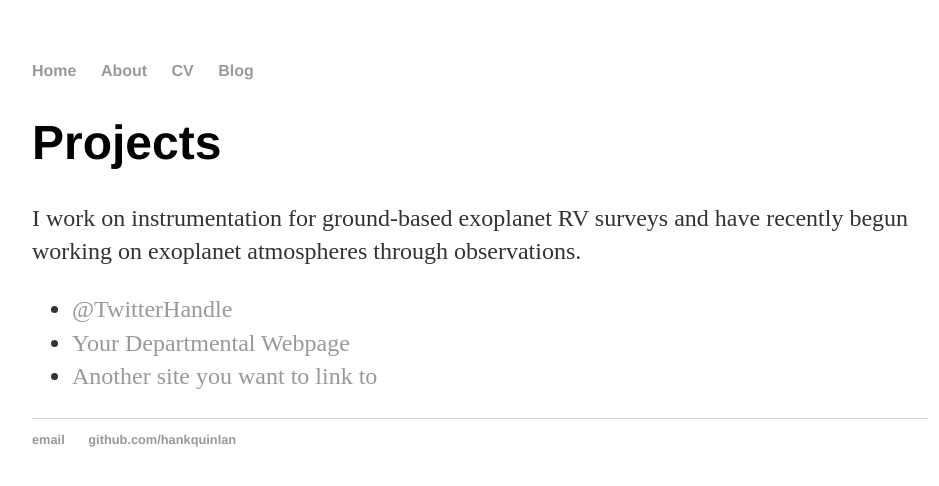
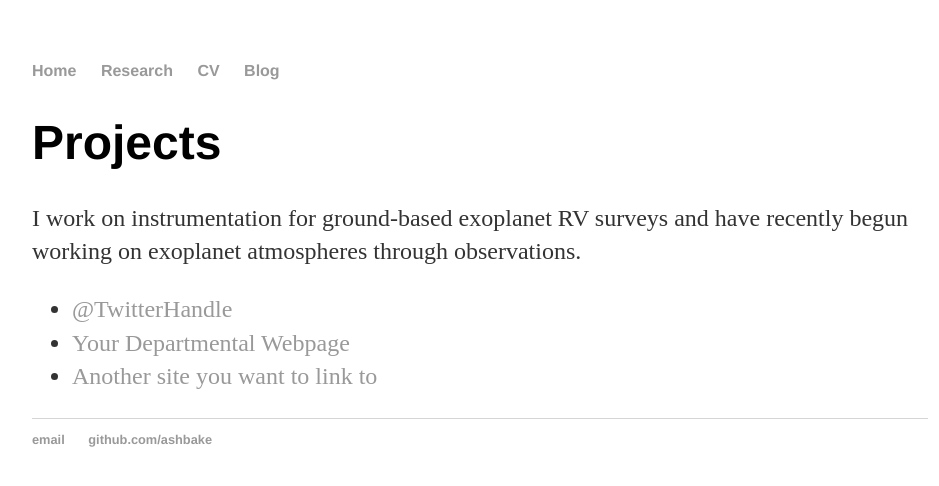
Before and after one commit to ashbake/abaker.github.io, a Jekyll site: the page built from about/index.html, in a window 1280 px wide. Shown: the top 486 px of the page, without its empty margins (160-1099 px from the left). Built offline with Jekyll 4.4.1, drawn with Linux system fonts in a browser that asks for light colours.

Commit message:
Update default.html

```diff
--- a/_layouts/default.html
+++ b/_layouts/default.html
@@ -12,7 +12,7 @@
     <nav>
 <ul>
 <li><a href="/">Home</a></li>
-<li><a href="/about">About</a></li>
+<li><a href="/research">Research</a></li>
 <li><a href="/cv">CV</a></li>
 <li><a href="/blog">Blog</a></li>
 </ul>
@@ -25,8 +25,8 @@
 
   <footer>
    <ul>
-   <li><a href="mailto:hankquinlanhub@gmail.com">email</a></li>
-   <li><a href="https://github.com/hankquinlan">github.com/hankquinlan</a></li>
+   <li><a href="mailto:ashleybaker954@gmail.com">email</a></li>
+   <li><a href="https://github.com/ashbake">github.com/ashbake</a></li>
    </ul>
   </footer>
   </body>
```
